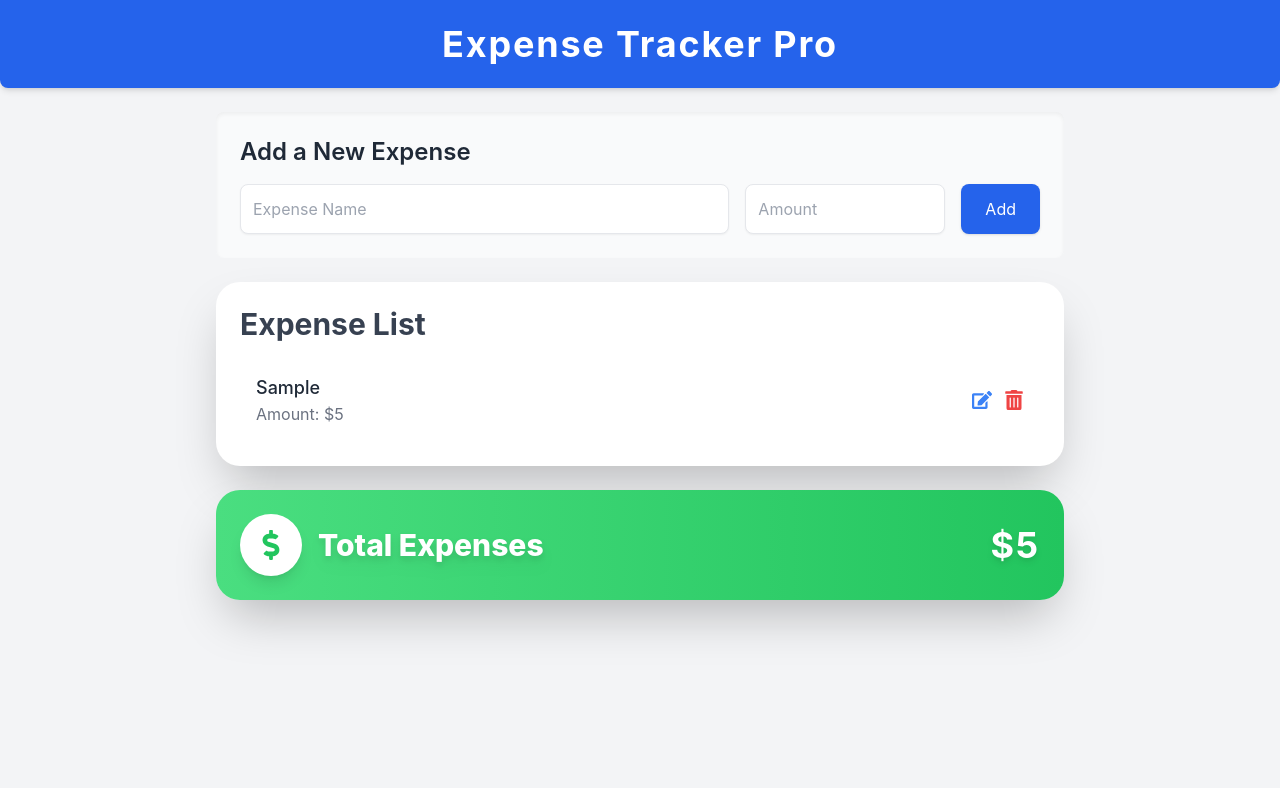
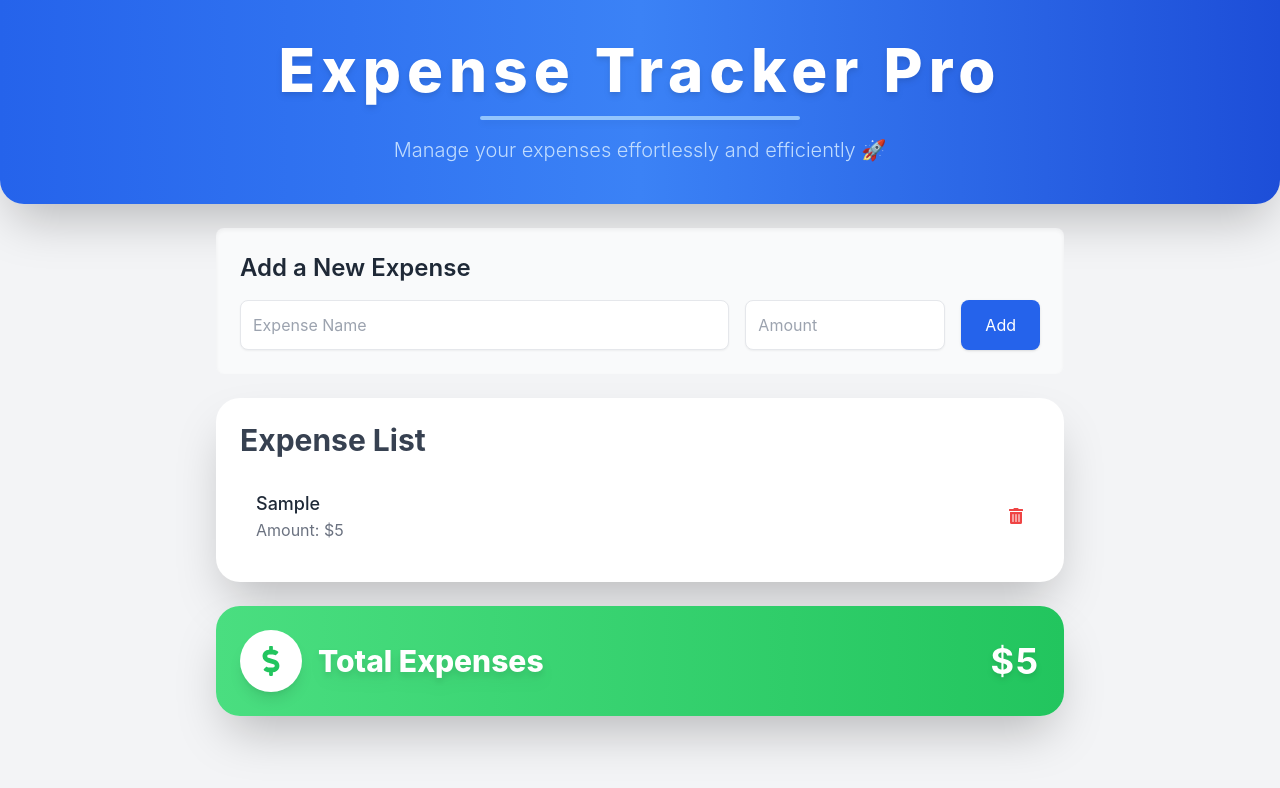
Before and after one commit to Carlosmarroquin20/expense-tracker-pro, a React (Vite) app: page / in a window 1280 px wide. Both pictures are taken after typing "Sample", "5" into the empty fields and a click on the button "Add". Shown: the top 788 px of the page. Built offline with nearby package versions, Linux system fonts and the light colour scheme.

Commit message:
Refactor ExpenseList to use ExpenseItem component for clean and modular code

```diff
--- a/package.json
+++ b/package.json
@@ -10,6 +10,7 @@
     "preview": "vite preview"
   },
   "dependencies": {
+    "prop-types": "^15.8.1",
     "react": "^18.3.1",
     "react-dom": "^18.3.1",
     "react-icons": "^5.4.0"
--- a/src/components/ExpenseItem.jsx
+++ b/src/components/ExpenseItem.jsx
@@ -0,0 +1,31 @@
+import PropTypes from "prop-types";
+import { FaTrashAlt } from "react-icons/fa";
+
+const ExpenseItem = ({ expense, onDelete }) => {
+  return (
+    <li className="flex items-center justify-between p-4 hover:bg-gray-50 rounded-lg">
+      <div>
+        <p className="text-lg font-medium text-gray-800">{expense.name}</p>
+        <p className="text-gray-500">Amount: ${expense.amount}</p>
+      </div>
+      <button
+        onClick={() => onDelete(expense.id)}
+        className="text-red-500 hover:text-red-700 transition"
+      >
+        <FaTrashAlt />
+      </button>
+    </li>
+  );
+};
+
+// Validación de props
+ExpenseItem.propTypes = {
+  expense: PropTypes.shape({
+    id: PropTypes.number.isRequired,
+    name: PropTypes.string.isRequired,
+    amount: PropTypes.number.isRequired,
+  }).isRequired,
+  onDelete: PropTypes.func.isRequired,
+};
+
+export default ExpenseItem;
--- a/src/components/ExpenseList.jsx
+++ b/src/components/ExpenseList.jsx
@@ -1,37 +1,20 @@
-import { FaTrashAlt, FaEdit } from "react-icons/fa";
+import PropTypes from "prop-types";
+import ExpenseItem from "./ExpenseItem";
 
-const ExpenseList = ({ expenses = [] }) => {
+const ExpenseList = ({ expenses, deleteExpense }) => {
   return (
-    <div className="p-6 bg-white shadow-2xl rounded-2xl transition-all duration-300 hover:shadow-blue-200">
+    <div className="p-6 bg-white shadow-2xl rounded-2xl">
       <h2 className="text-3xl font-bold text-gray-700 mb-4">Expense List</h2>
-
       {expenses.length === 0 ? (
-        <p className="text-gray-500 text-lg text-center py-6">
-          No expenses added yet. Start adding your expenses! 🚀
-        </p>
+        <p className="text-gray-500 text-lg text-center">No expenses added yet.</p>
       ) : (
         <ul className="divide-y divide-gray-200">
           {expenses.map((expense) => (
-            <li
+            <ExpenseItem
               key={expense.id}
-              className="flex items-center justify-between p-4 hover:bg-gray-50 rounded-lg transition-all duration-300"
-            >
-              <div>
-                <p className="text-lg font-medium text-gray-800">
-                  {expense.name}
-                </p>
-                <p className="text-gray-500">Amount: ${expense.amount}</p>
-              </div>
-
-              <div className="flex gap-3">
-                <button className="text-blue-500 hover:text-blue-700 transition-all duration-300">
-                  <FaEdit size={20} />
-                </button>
-                <button className="text-red-500 hover:text-red-700 transition-all duration-300">
-                  <FaTrashAlt size={20} />
-                </button>
-              </div>
-            </li>
+              expense={expense}
+              onDelete={deleteExpense}
+            />
           ))}
         </ul>
       )}
@@ -39,4 +22,16 @@ const ExpenseList = ({ expenses = [] }) => {
   );
 };
 
+// Validación de props con PropTypes
+ExpenseList.propTypes = {
+  expenses: PropTypes.arrayOf(
+    PropTypes.shape({
+      id: PropTypes.number.isRequired,
+      name: PropTypes.string.isRequired,
+      amount: PropTypes.number.isRequired,
+    })
+  ).isRequired,
+  deleteExpense: PropTypes.func.isRequired,
+};
+
 export default ExpenseList;
--- a/src/components/Header.jsx
+++ b/src/components/Header.jsx
@@ -1,11 +1,17 @@
 const Header = () => {
-    return (
-      <header className="w-full bg-blue-600 py-6 rounded-b-lg shadow-md">
-        <h1 className="text-4xl text-white font-bold text-center tracking-wider">
+  return (
+    <header className="w-full bg-gradient-to-r from-blue-600 via-blue-500 to-blue-700 py-10 shadow-2xl rounded-b-3xl animate-fadeIn">
+      <div className="container mx-auto text-center">
+        <h1 className="text-5xl md:text-6xl font-extrabold text-white drop-shadow-md tracking-widest">
           Expense Tracker Pro
         </h1>
-      </header>
-    );
-  };
+        <div className="w-1/4 mx-auto mt-4 border-b-4 border-blue-300 rounded-full shadow-md"></div>
+        <p className="mt-4 text-lg md:text-xl text-blue-200 font-light">
+          Manage your expenses effortlessly and efficiently 🚀
+        </p>
+      </div>
+    </header>
+  );
+};
 
-  export default Header;
+export default Header;
--- a/src/hooks/useExpenses.js
+++ b/src/hooks/useExpenses.js
@@ -1,9 +1,8 @@
 import { useState } from "react";
 
 const useExpenses = () => {
-  const [expenses, setExpenses] = useState([]);
+  const [expenses, setExpenses] = useState([]); // Inicializado como []
 
-  // Agregar una nueva expense
   const addExpense = (name, amount) => {
     setExpenses((prevExpenses) => [
       ...prevExpenses,
@@ -11,12 +10,10 @@ const useExpenses = () => {
     ]);
   };
 
-  // Eliminar una expense
   const deleteExpense = (id) => {
     setExpenses((prevExpenses) => prevExpenses.filter((expense) => expense.id !== id));
   };
 
-  // Calcular el total
   const getTotalExpenses = () => {
     return expenses.reduce((total, expense) => total + expense.amount, 0);
   };
```
Also changed, not shown: 1 other file (tests, documents, lock files or other folders).
